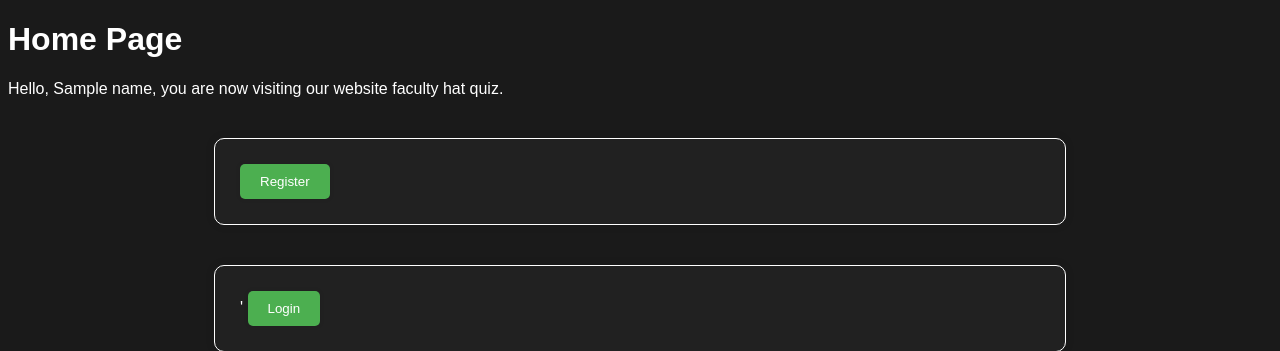
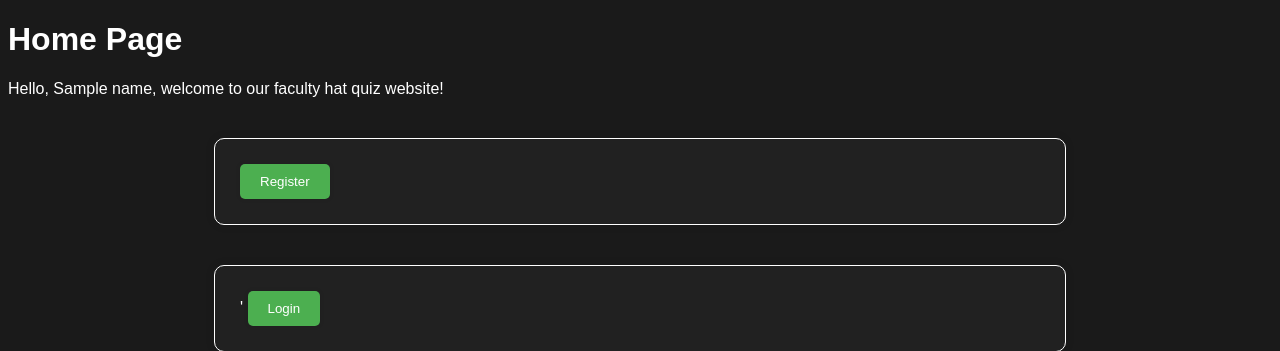
Before and after one commit to AdinoAdi-kudos/TT10-08, a Flask app: template templates/index.html in a window 1280 px wide. Shown: the top 351 px of the page. Run offline with Flask 3, Linux system fonts and the light colour scheme; the template is opened without the code that fills it: most values are stand-ins (such as "Sample title", 1, 10 or a date in 2020).

Commit message:
Update welcoming text index.html

```diff
--- a/templates/index.html
+++ b/templates/index.html
@@ -10,7 +10,7 @@
     <div>
         {% block content %}
         <h1>Home Page</h1>
-        <p>Hello, {{ name }}, you are now visiting our website faculty hat quiz.</p>
+        <p>Hello, {{ name }}, welcome to our faculty hat quiz website!</p>
         {% endblock %}
     </div>
     <form action="/register" method="GET">
```
